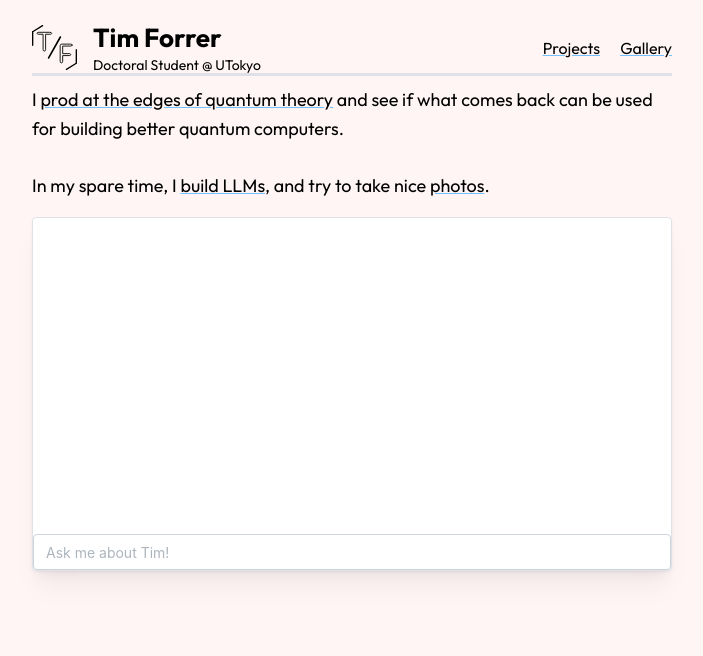
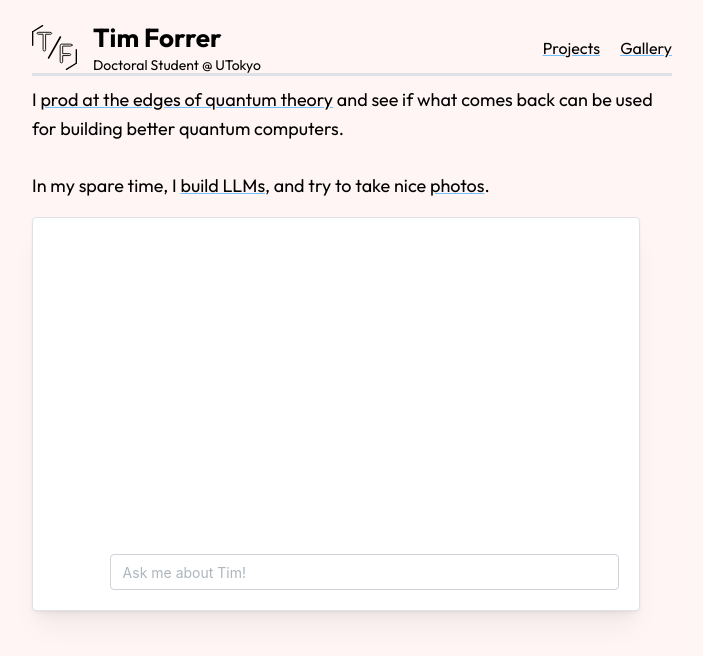
Before and after one commit to tim-forrer/personal-website, a Next.js app: page / in a window 1280 px wide. Shown: the top 656 px of the page, without its empty margins (288-991 px from the left). Built offline with nearby package versions, Linux system fonts and the light colour scheme; what ollama-ai-provider would draw is missing.

Commit message:
styling for the chatbot

```diff
--- a/app/api/chat/route.tsx
+++ b/app/api/chat/route.tsx
@@ -8,6 +8,7 @@ export async function POST(req: Request) {
     const { messages } = await req.json();
 
     const result = streamText({
+        system: 'You are a helpful assistant. Keep your responses brief.',
         model: ollama('gemma3:4b'),
         messages,
     });
--- a/app/layout.tsx
+++ b/app/layout.tsx
@@ -4,7 +4,7 @@ import { Outfit } from 'next/font/google'
 import Head from 'next/head';
 import { Header } from './Header';
 
-import { ColorSchemeScript, MantineProvider, createTheme, mantineHtmlProps } from '@mantine/core';
+import { ColorSchemeScript, MantineProvider, createTheme, mantineHtmlProps, Center } from '@mantine/core';
 
 export const metadata = {
   title: 'Tim Forrer',
@@ -43,7 +43,9 @@ export default function RootLayout({
       <body className={outfit.className}>
         <MantineProvider theme={theme}>
           <Header />
-          {children}
+          <Center>
+            {children}
+          </Center>
         </MantineProvider>
       </body>
     </html>
--- a/components/Chat.tsx
+++ b/components/Chat.tsx
@@ -1,35 +1,53 @@
 'use client';
 
+import React from 'react';
 import { useChat } from '@ai-sdk/react';
-import { Paper, Input, Stack, ScrollArea, Group } from '@mantine/core';
+import { Paper, Input, Stack, ScrollArea, Group, Text } from '@mantine/core';
 import { MemoizedMarkdown } from './MemoizedMarkdown';
+import { UIMessage } from 'ai';
 
-export default function Chat() {
-    const { messages, input, handleInputChange, handleSubmit } = useChat();
+function formatMessage(message: UIMessage): React.JSX.Element {
+    switch (message.role) {
+        case 'user':
             return (
-        <Paper shadow='md' withBorder>
-            <Stack>
-                <ScrollArea h={300}>
-                    {messages.map(message => (
+                <Group justify='right' key={message.id}>
+                    <Paper withBorder p='xs' bg='gray.2' maw='90%'>
+                        <MemoizedMarkdown id={message.id} content={message.content} />
+                    </Paper>
+                </Group>
+            );
+        default:
+            return (
                 <Group key={message.id}>
-                            {message.role === 'user' ? 'User: ' : 'AI: '}
                     {message.parts.map((part, i) => {
                         switch (part.type) {
                             case 'text':
                                 return <MemoizedMarkdown key={`${message.id}-${i}`} id={`${message.id}-${i}`} content={part.text} />
-                                    // return <Text key={`${message.id}-${i}`}>{part.text}</Text>;
                         }
                     })}
                 </Group>
-                    ))}
+            );
+    }
+}
+
+export default function Chat(): React.JSX.Element {
+    const { messages, input, handleInputChange, handleSubmit } = useChat();
+    return (
+        <Paper shadow='md' withBorder w="95%" p='lg'>
+            <Stack>
+                <ScrollArea h={300}>
+                    {messages.map(message => formatMessage(message))}
                 </ScrollArea>
 
                 <form onSubmit={handleSubmit}>
+                    <Group justify='right'>
                         <Input
                             value={input}
                             placeholder="Ask me about Tim!"
                             onChange={handleInputChange}
+                            w="90%"
                         />
+                    </Group>
                 </form>
             </Stack>
         </Paper>
--- /dev/null
+++ b/components/MemoizedMarkdown.module.css
@@ -0,0 +1,8 @@
+.md {
+    margin: 0; /* Remove default margins */
+    padding: 0; /* Remove default padding */
+}
+
+.md p {
+    margin: 0; /* Remove margins for paragraphs */
+}
--- a/components/MemoizedMarkdown.tsx
+++ b/components/MemoizedMarkdown.tsx
@@ -1,6 +1,7 @@
 import { marked } from 'marked';
 import { memo, useMemo } from 'react';
 import ReactMarkdown from 'react-markdown';
+import styles from './MemoizedMarkdown.module.css';
 
 function parseMarkdownIntoBlocks(markdown: string): string[] {
     const tokens = marked.lexer(markdown);
@@ -9,7 +10,15 @@ function parseMarkdownIntoBlocks(markdown: string): string[] {
 
 const MemoizedMarkdownBlock = memo(
     ({ content }: { content: string }) => {
-        return <ReactMarkdown>{content}</ReactMarkdown>;
+        return (
+            <ReactMarkdown
+                components={{
+                    p: ({ node, ...props }) => <p {...props} className={styles.md} />,
+                }}
+            >
+                {content}
+            </ReactMarkdown>
+        );
     },
     (prevProps, nextProps) => {
         if (prevProps.content !== nextProps.content) return false;
@@ -17,7 +26,7 @@ const MemoizedMarkdownBlock = memo(
     },
 );
 
-MemoizedMarkdownBlock.displayName = 'MemoizedMarkdownBlock';
+MemoizedMarkdownBlock.displayName = 'MemoizedMarkdownBlock'; // Used for debugging
 
 export const MemoizedMarkdown = memo(
     ({ content, id }: { content: string; id: string }) => {
--- a/package.json
+++ b/package.json
@@ -26,7 +26,7 @@
   "devDependencies": {
     "@eslint/eslintrc": "^3",
     "@types/node": "^20",
-    "@types/react": "^19",
+    "@types/react": "^19.1.0",
     "@types/react-dom": "^19",
     "eslint": "^9",
     "eslint-config-next": "15.2.4",
```
Also changed, not shown: 1 other file (tests, documents, lock files or other folders). Lines whose indentation alone changed are shown as unchanged.
